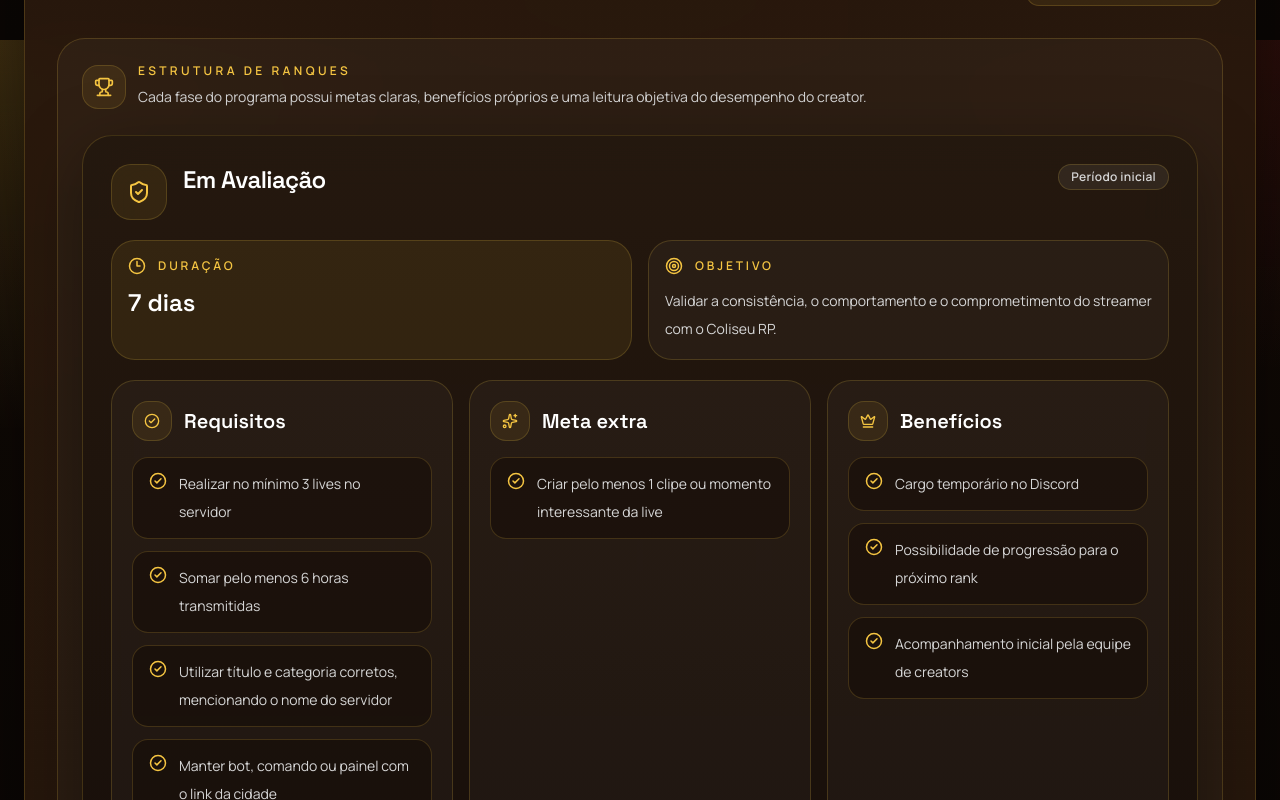
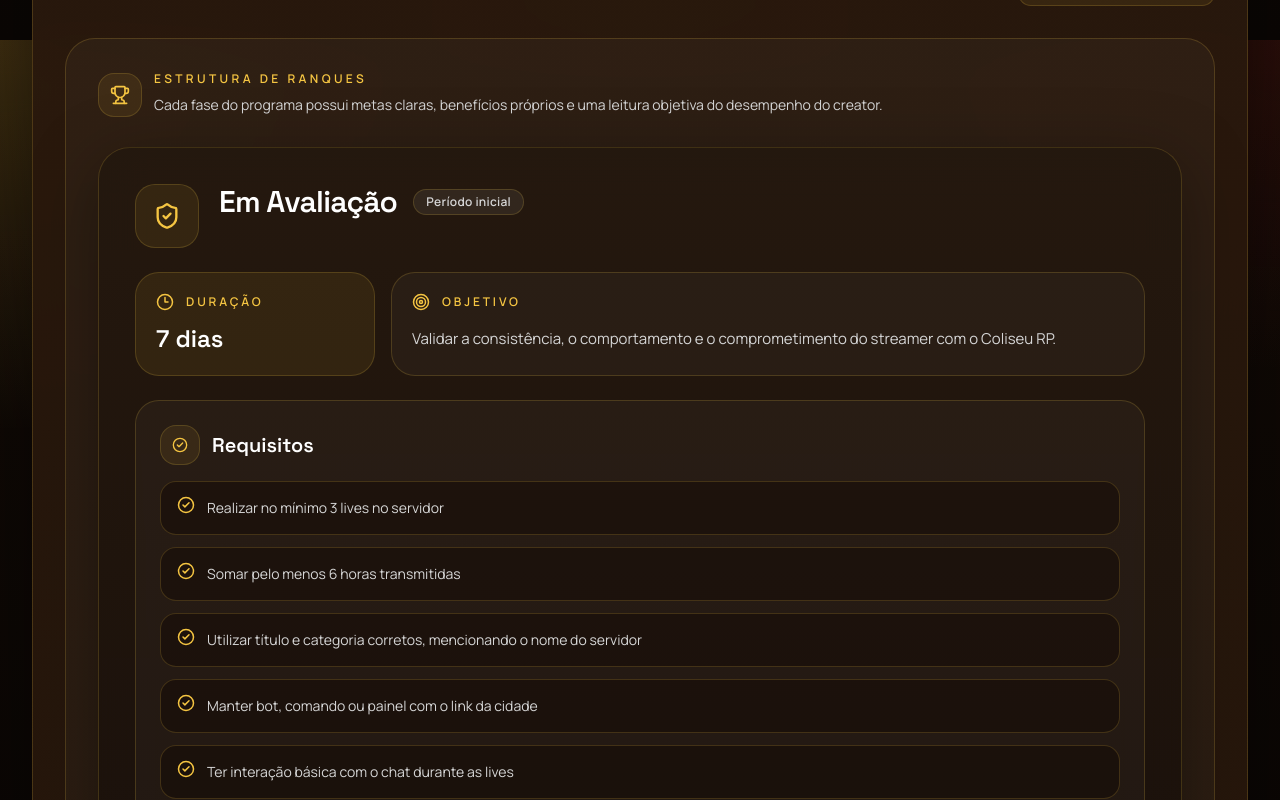
Before and after one commit to ColiseuRP/creators, a Next.js app: page /regras in a window 1280 px wide. Shown: the part 1560-2360 px from the top of the page. Built offline with nearby package versions, Linux system fonts and the light colour scheme; no server answers.

Commit message:
Improve Creators Coliseu ranks layout

```diff
--- a/src/app/regras/page.tsx
+++ b/src/app/regras/page.tsx
@@ -213,6 +213,8 @@
   "O creator deve representar o Coliseu RP com responsabilidade",
 ];
 
+const requirementsShell = "mx-auto w-full max-w-[1560px] px-4 sm:px-5 lg:px-8";
+
 function TrendingUpIcon(props: ComponentProps<"svg">) {
   return (
     <svg
@@ -256,13 +258,22 @@
   title,
   items,
   icon: Icon,
+  className,
 }: {
   title: string;
   items: readonly string[];
   icon: LucideIcon;
+  className?: string;
 }) {
   return (
-    <div className="rounded-[24px] border border-[rgba(245,197,66,0.12)] bg-[rgba(255,255,255,0.03)] p-5">
+    <div
+      className={[
+        "rounded-[24px] border border-[rgba(245,197,66,0.12)] bg-[rgba(255,255,255,0.03)] p-5 lg:p-6",
+        className,
+      ]
+        .filter(Boolean)
+        .join(" ")}
+    >
       <div className="flex items-center gap-3">
         <div className="flex h-10 w-10 items-center justify-center rounded-2xl border border-[rgba(245,197,66,0.18)] bg-[rgba(245,197,66,0.08)] text-[var(--gold)]">
           <Icon className="h-4 w-4" />
@@ -303,34 +314,42 @@
   return (
     <article
       className={[
-        "rounded-[30px] border p-6 shadow-[var(--shadow)] backdrop-blur-xl lg:p-7",
+        "rounded-[32px] border p-6 shadow-[var(--shadow)] backdrop-blur-xl lg:p-8 xl:p-9",
         accent,
       ].join(" ")}
     >
-      <div className="flex flex-col gap-4 md:flex-row md:items-start md:justify-between">
-        <div className="flex items-start gap-4">
+      <div className="flex flex-col gap-5 xl:flex-row xl:items-start xl:justify-between">
+        <div className="flex items-start gap-4 lg:gap-5">
           <div
             className={[
-              "flex h-14 w-14 shrink-0 items-center justify-center rounded-[20px] border text-[var(--gold)]",
+              "flex h-14 w-14 shrink-0 items-center justify-center rounded-[20px] border text-[var(--gold)] lg:h-16 lg:w-16",
               featured
                 ? "border-[rgba(245,197,66,0.34)] bg-[rgba(245,197,66,0.12)] shadow-[0_0_24px_rgba(245,197,66,0.12)]"
                 : "border-[rgba(245,197,66,0.18)] bg-[rgba(245,197,66,0.08)]",
             ].join(" ")}
           >
-            <Icon className="h-6 w-6" />
+            <Icon className="h-6 w-6 lg:h-7 lg:w-7" />
           </div>
 
-          <h3 className="font-display text-2xl font-semibold tracking-tight text-[var(--white)]">
-            {title}
-          </h3>
+          <div>
+            <div className="flex flex-col gap-3 lg:flex-row lg:items-center lg:gap-4">
+              <h3 className="font-display text-2xl font-semibold tracking-tight text-[var(--white)] lg:text-3xl">
+                {title}
+              </h3>
+              <Pill className={badgeClassName}>{badge}</Pill>
+            </div>
+          </div>
         </div>
-
-        <Pill className={badgeClassName}>{badge}</Pill>
       </div>
 
-      <div className="mt-5 grid gap-4 md:grid-cols-2">
+      <div
+        className={[
+          "mt-6 grid gap-4",
+          duration ? "lg:grid-cols-[240px_minmax(0,1fr)]" : "lg:grid-cols-1",
+        ].join(" ")}
+      >
         {duration ? (
-          <div className="rounded-[24px] border border-[rgba(245,197,66,0.14)] bg-[rgba(245,197,66,0.08)] p-4">
+          <div className="rounded-[24px] border border-[rgba(245,197,66,0.14)] bg-[rgba(245,197,66,0.08)] p-5">
             <div className="flex items-center gap-3">
               <Clock3 className="h-4.5 w-4.5 text-[var(--gold)]" />
               <p className="text-xs font-semibold uppercase tracking-[0.24em] text-[var(--gold)]">
@@ -345,7 +364,7 @@
 
         <div
           className={[
-            "rounded-[24px] border border-[rgba(245,197,66,0.12)] bg-[rgba(255,255,255,0.03)] p-4",
+            "rounded-[24px] border border-[rgba(245,197,66,0.12)] bg-[rgba(255,255,255,0.03)] p-5",
             duration ? "" : "md:col-span-2",
           ]
             .filter(Boolean)
@@ -357,24 +376,31 @@
               Objetivo
             </p>
           </div>
-          <p className="mt-3 text-sm leading-7 text-[var(--muted)]">{objective}</p>
+          <p className="mt-3 text-sm leading-8 text-[var(--muted)] lg:text-[15px]">
+            {objective}
+          </p>
         </div>
       </div>
 
       {note ? (
-        <div className="mt-5 rounded-[24px] border border-[rgba(139,30,30,0.42)] bg-[linear-gradient(180deg,rgba(139,30,30,0.22),rgba(39,10,10,0.34))] px-5 py-4">
+        <div className="mt-6 rounded-[24px] border border-[rgba(139,30,30,0.42)] bg-[linear-gradient(180deg,rgba(139,30,30,0.22),rgba(39,10,10,0.34))] px-5 py-4 lg:px-6">
           <div className="flex items-start gap-3">
             <ShieldAlert className="mt-0.5 h-5 w-5 shrink-0 text-[#ffb8b8]" />
             <div>
               <p className="text-sm font-semibold text-[#ffe1e1]">Observação importante</p>
-              <p className="mt-2 text-sm leading-7 text-[#ffd2d2]">{note}</p>
+              <p className="mt-2 text-sm leading-8 text-[#ffd2d2] lg:text-[15px]">{note}</p>
             </div>
           </div>
         </div>
       ) : null}
 
-      <div className="mt-5 grid gap-4 xl:grid-cols-3">
-        <BulletList title="Requisitos" items={requirements} icon={CheckCircle2} />
+      <div className="mt-6 grid gap-4 lg:grid-cols-2 2xl:grid-cols-[1.18fr_0.88fr_1fr] 2xl:items-start">
+        <BulletList
+          title="Requisitos"
+          items={requirements}
+          icon={CheckCircle2}
+          className="lg:col-span-2 2xl:col-span-1"
+        />
         <BulletList title={goalTitle} items={goals} icon={Sparkles} />
         <BulletList title="Benefícios" items={benefits} icon={Crown} />
       </div>
@@ -387,7 +413,7 @@
 
   return (
     <PublicShell actor={actor} activeHref="/regras">
-      <section className="page-shell pb-12 pt-10 lg:pb-16 lg:pt-14">
+      <section className={`${requirementsShell} pb-12 pt-10 lg:pb-16 lg:pt-14`}>
         <div className="surface-card gold-frame overflow-hidden px-6 py-8 lg:px-10 lg:py-10">
           <div className="grid gap-6 xl:grid-cols-[1.15fr_0.85fr]">
             <div>
@@ -450,7 +476,7 @@
         </div>
       </section>
 
-      <section className="page-shell pb-12">
+      <section className={`${requirementsShell} pb-12`}>
         <div className="surface-card p-6 lg:p-8">
           <div className="flex flex-col gap-4 lg:flex-row lg:items-end lg:justify-between">
             <div>
@@ -514,7 +540,7 @@
         </div>
       </section>
 
-      <section className="page-shell pb-12">
+      <section className={`${requirementsShell} pb-12`}>
         <div className="surface-card-strong p-6 lg:p-8">
           <div className="flex flex-col gap-4 lg:flex-row lg:items-end lg:justify-between">
             <div>
@@ -539,7 +565,7 @@
             </Pill>
           </div>
 
-          <div className="mt-8 rounded-[28px] border border-[rgba(245,197,66,0.16)] bg-[rgba(255,255,255,0.03)] p-5 lg:p-6">
+          <div className="mt-8 rounded-[30px] border border-[rgba(245,197,66,0.16)] bg-[rgba(255,255,255,0.03)] p-5 lg:p-6 xl:p-8">
             <div className="flex items-center gap-3">
               <div className="flex h-11 w-11 items-center justify-center rounded-2xl border border-[rgba(245,197,66,0.2)] bg-[rgba(245,197,66,0.08)] text-[var(--gold)]">
                 <Trophy className="h-5 w-5" />
@@ -553,7 +579,7 @@
               </div>
             </div>
 
-            <div className="mt-6 grid gap-6 2xl:grid-cols-2">
+            <div className="mt-7 space-y-6">
               {ranks.map((rank) => (
                 <RankCard key={rank.title} {...rank} />
               ))}
@@ -562,7 +588,7 @@
         </div>
       </section>
 
-      <section className="page-shell pb-12">
+      <section className={`${requirementsShell} pb-12`}>
         <div className="rounded-[30px] border border-[rgba(139,30,30,0.42)] bg-[linear-gradient(180deg,rgba(63,13,13,0.46),rgba(20,9,8,0.94))] p-6 shadow-[var(--shadow)] lg:p-8">
           <div className="flex flex-col gap-4 lg:flex-row lg:items-start lg:justify-between">
             <div>
@@ -598,7 +624,7 @@
         </div>
       </section>
 
-      <section className="page-shell pb-16">
+      <section className={`${requirementsShell} pb-16`}>
         <div className="surface-card gold-frame overflow-hidden px-6 py-8 lg:px-10 lg:py-10">
           <div className="flex flex-col gap-5 lg:flex-row lg:items-center lg:justify-between">
             <div className="max-w-3xl">
```
